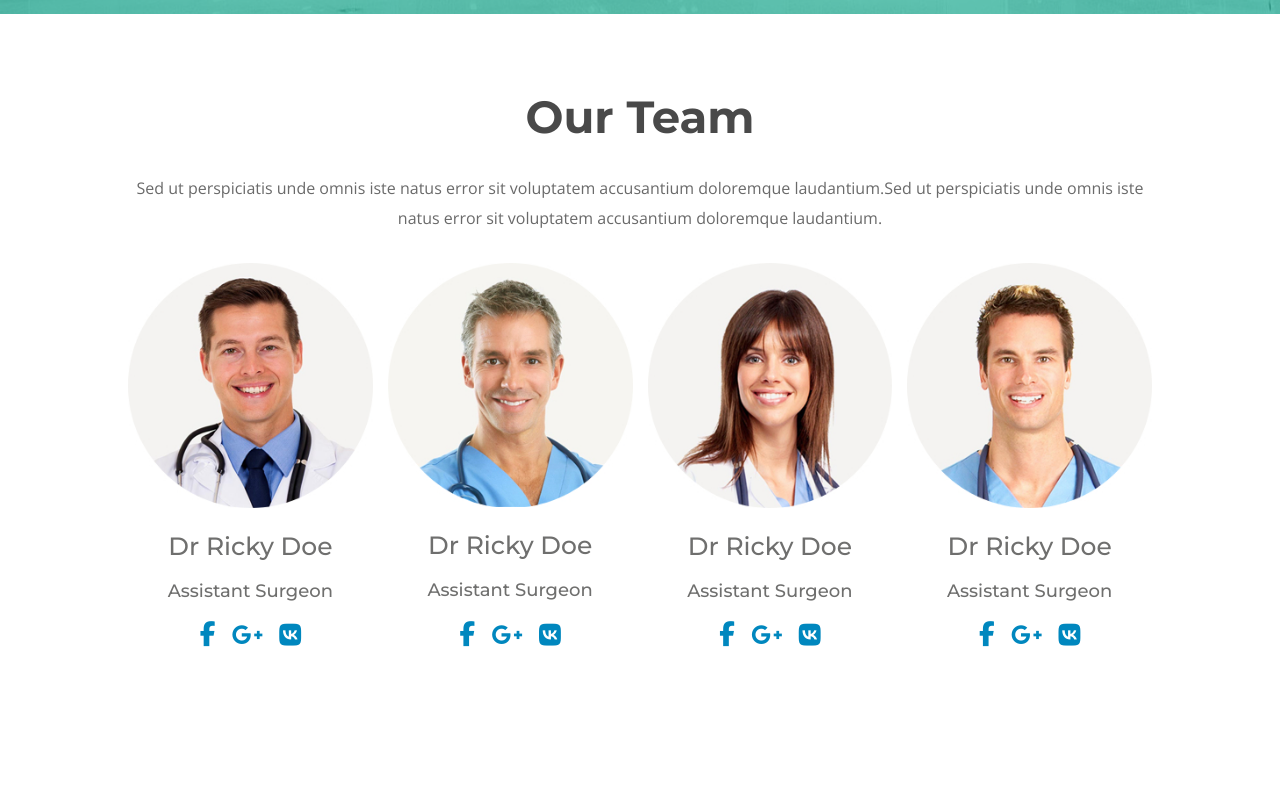
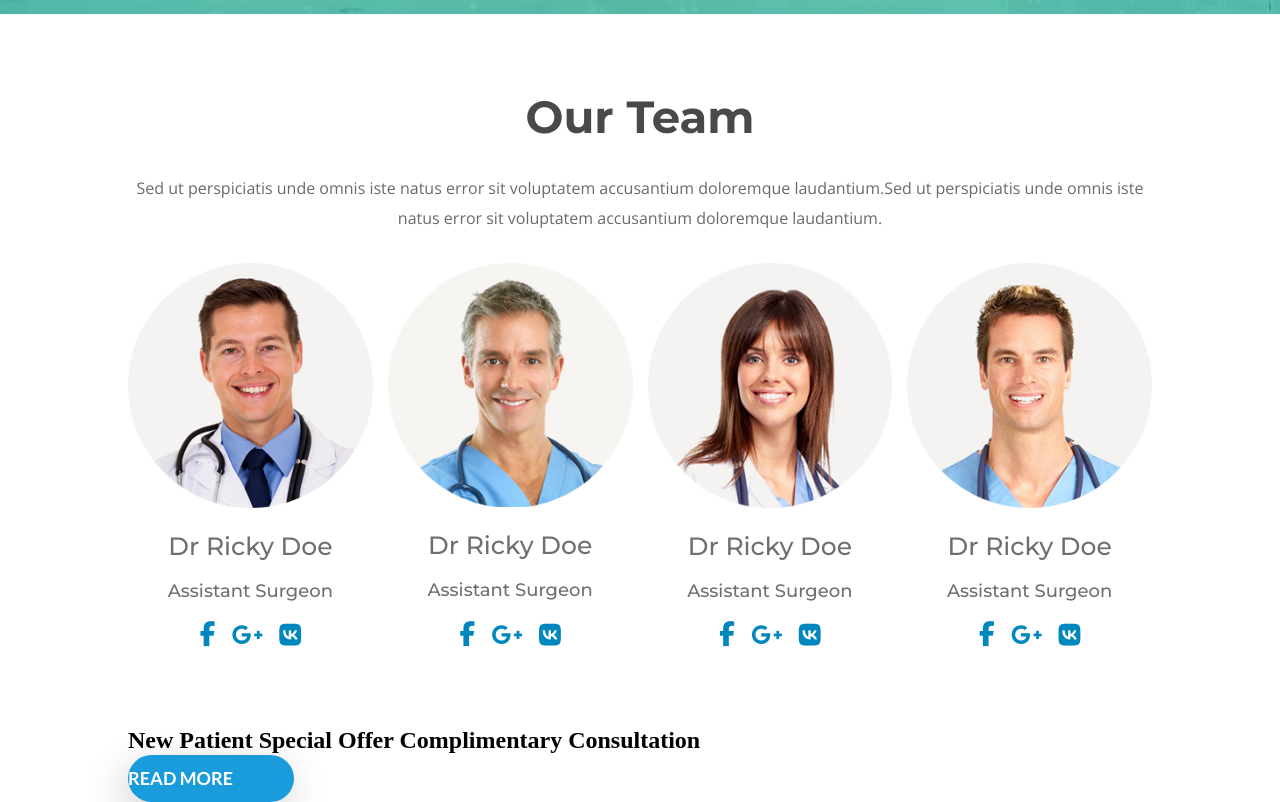
Before and after one commit to evsik/Medical-Landing, a plain HTML site: page index.html in a window 1280 px wide. Shown: the part 4179-4981 px from the top of the page. Before the commit the page ends 4906 px from the top, so only its background shows below. Drawn offline with nearby package versions, Linux system fonts and the light colour scheme.

Commit message:
special offer slider structure

```diff
--- a/index.html
+++ b/index.html
@@ -505,6 +505,14 @@
                 </li>
             </ul>
         </section>
+        <div class="slider-special-offer padding-site">
+            <h2 class="special-offer-head">
+                New Patient Special Offer Complimentary Consultation
+            </h2>
+            <a href="#" class="slider-block-button">
+                Read more
+            </a>
+        </div>
     </main>
 </div>
 </body>
```
